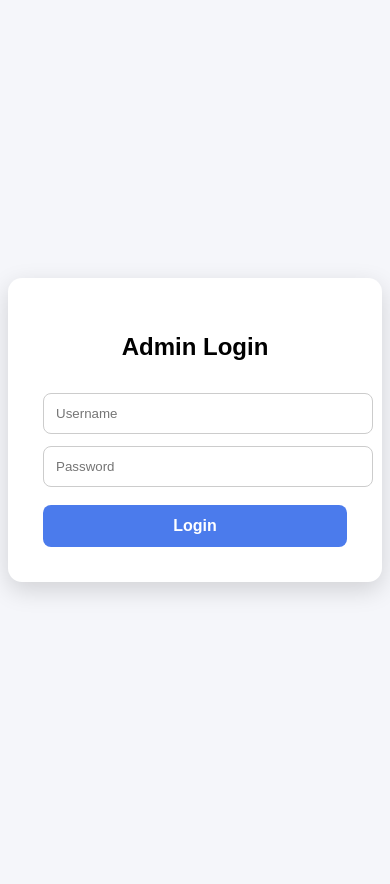
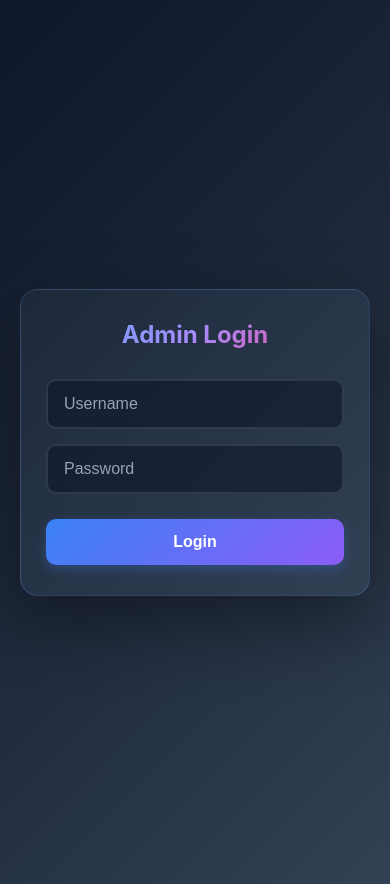
Before and after one commit to riaan06-stack/bookings, a Flask app: page /login in a window 390 px wide. Before the commit the page ends 595 px from the top, so only its background shows below. Run offline with Flask 3, Linux system fonts and the light colour scheme.

Commit message:
Revamp login page styles and layout
Updated styles for the login page to enhance aesthetics and responsiveness.

```diff
--- a/templates/login.html
+++ b/templates/login.html
@@ -4,51 +4,131 @@
     <title>Admin Login</title>
     <style>
         body {
-            font-family: Arial;
-            background: #f5f6fa;
+    font-family: 'Inter', 'Segoe UI', Arial, sans-serif;
+    background: linear-gradient(135deg, #0f172a 0%, #1e293b 50%, #334155 100%);
     display: flex;
     justify-content: center;
     align-items: center;
     height: 100vh;
+    margin: 0;
+    padding: 20px;
 }
 
 .login-box {
-            background: white;
-            padding: 35px;
-            width: 350px;
-            border-radius: 14px;
-            box-shadow: 0 8px 25px rgba(0,0,0,0.15);
+    background: linear-gradient(135deg, rgba(30, 41, 59, 0.95), rgba(51, 65, 85, 0.95));
+    backdrop-filter: blur(10px);
+    padding: 40px;
+    width: 100%;
+    max-width: 400px;
+    border-radius: 18px;
+    box-shadow: 0 25px 70px rgba(0, 0, 0, 0.4);
+    border: 1px solid rgba(96, 165, 250, 0.2);
     text-align: center;
 }
 
-        input {
-            width: 100%;
-            padding: 12px;
-            margin-top: 12px;
-            border-radius: 8px;
-            border: 1px solid #ccc;
+.login-box h2 {
+    color: #f1f5f9;
+    font-size: 1.8rem;
+    font-weight: 700;
+    margin: 0 0 30px 0;
+    background: linear-gradient(135deg, #60a5fa 0%, #a78bfa 50%, #ec4899 100%);
+    -webkit-background-clip: text;
+    -webkit-text-fill-color: transparent;
+    background-clip: text;
 }
 
-        button {
+.login-box form {
+    display: flex;
+    flex-direction: column;
+    gap: 15px;
+}
+
+.login-box input {
     width: 100%;
-            margin-top: 18px;
-            padding: 12px;
-            background: #4b7bec;
-            color: white;
+    padding: 14px 16px;
+    border-radius: 10px;
+    border: 2px solid rgba(100, 116, 139, 0.3);
+    background: rgba(15, 23, 42, 0.6);
+    color: #e2e8f0;
+    font-size: 1rem;
+    transition: all 0.25s ease;
+    box-sizing: border-box;
+}
+
+.login-box input::placeholder {
+    color: #94a3b8;
+}
+
+.login-box input:focus {
+    outline: none;
+    border-color: #3b82f6;
+    background: rgba(15, 23, 42, 0.8);
+    box-shadow: 0 8px 20px rgba(59, 130, 246, 0.25);
+    transform: translateY(-2px);
+}
+
+.login-box button {
+    width: 100%;
+    padding: 14px;
+    margin-top: 10px;
+    background: linear-gradient(135deg, #3b82f6, #8b5cf6);
+    color: #fff;
     border: none;
-            border-radius: 8px;
-            font-size: 16px;
+    border-radius: 10px;
+    font-size: 1rem;
     font-weight: 600;
     cursor: pointer;
+    transition: all 0.25s ease;
+    box-shadow: 0 4px 12px rgba(59, 130, 246, 0.3);
 }
 
-        button:hover {
-            background: #3867d6;
+.login-box button:hover {
+    background: linear-gradient(135deg, #2563eb, #7c3aed);
+    transform: translateY(-2px);
+    box-shadow: 0 6px 16px rgba(59, 130, 246, 0.4);
+}
+
+.login-box button:active {
+    transform: translateY(0);
+    box-shadow: 0 2px 8px rgba(59, 130, 246, 0.3);
 }
 
 .error {
-            color: red;
-            margin-top: 12px;
+    color: #fca5a5;
+    background: rgba(239, 68, 68, 0.1);
+    padding: 12px;
+    border-radius: 8px;
+    margin-top: 15px;
+    font-size: 0.9rem;
+    font-weight: 500;
+    border: 1px solid rgba(239, 68, 68, 0.3);
+}
+
+/* Optional: Add a subtle animation on page load */
+@keyframes fadeIn {
+    from {
+        opacity: 0;
+        transform: translateY(20px);
+    }
+    to {
+        opacity: 1;
+        transform: translateY(0);
+    }
+}
+
+.login-box {
+    animation: fadeIn 0.5s ease;
+}
+
+/* Responsive adjustments */
+@media (max-width: 480px) {
+    .login-box {
+        padding: 30px 25px;
+    }
+
+    .login-box h2 {
+        font-size: 1.5rem;
+    }
 }
     </style>
 </head>
```
Lines whose indentation alone changed are shown as unchanged.
